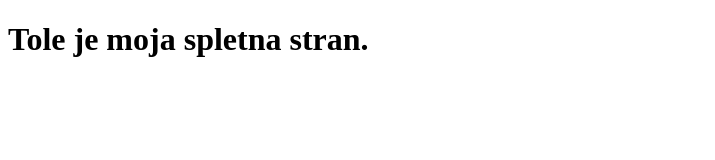
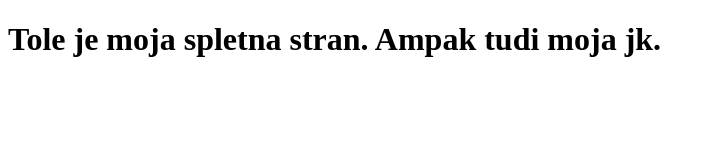
Before and after one commit to jkevri1/proba123, a plain HTML site: page index.html in a window 1280 px wide. Shown: the whole page, without its empty margins (0-715 px from the left). Drawn offline with Linux system fonts and the light colour scheme.

Commit message:
Update index.html

```diff
--- a/index.html
+++ b/index.html
@@ -21,7 +21,7 @@
 </head>
 
 <body>
-    <h1>Tole je moja spletna stran.</h1>
+    <h1>Tole je moja spletna stran. Ampak tudi moja jk.</h1>
 </body>
 
 </html>
```
